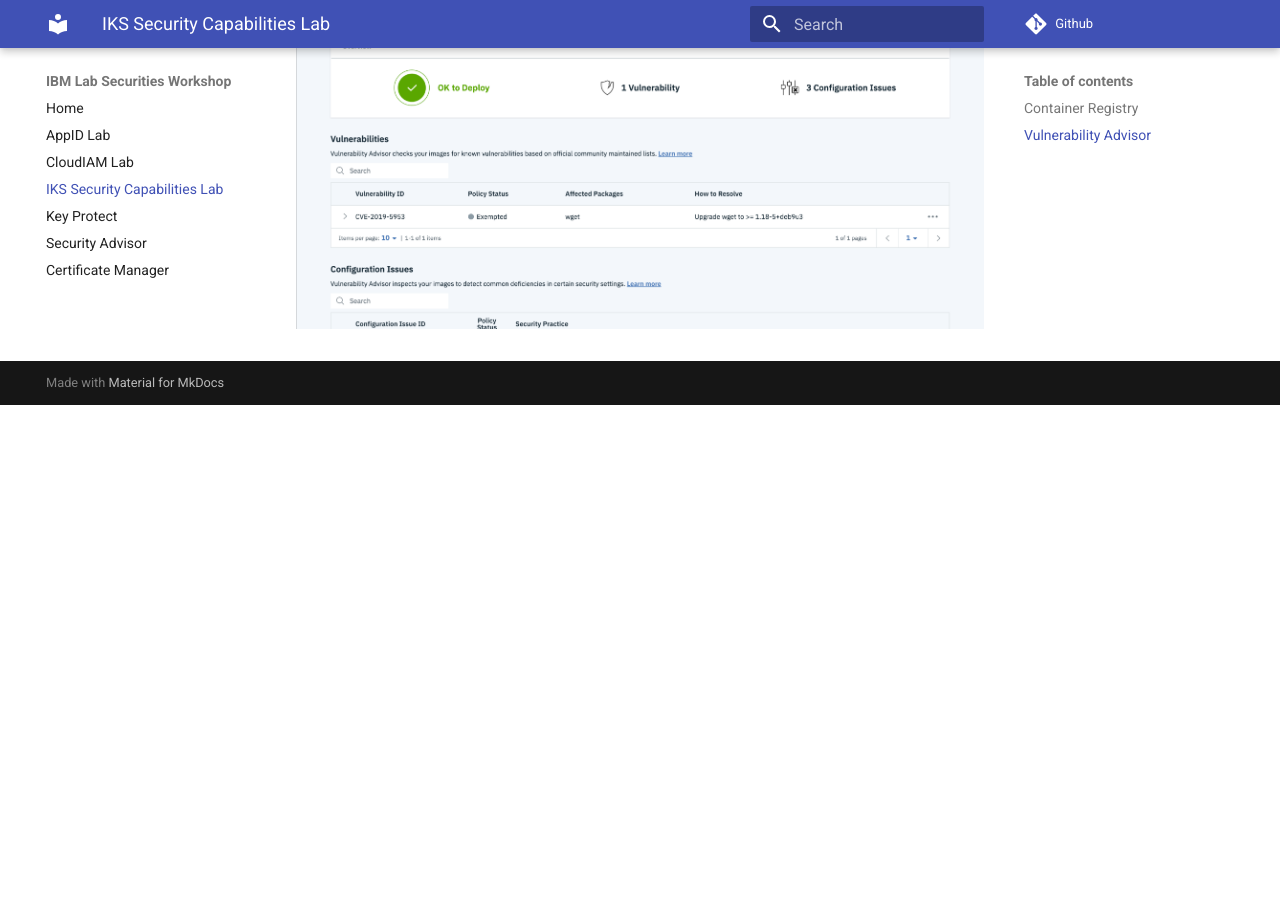
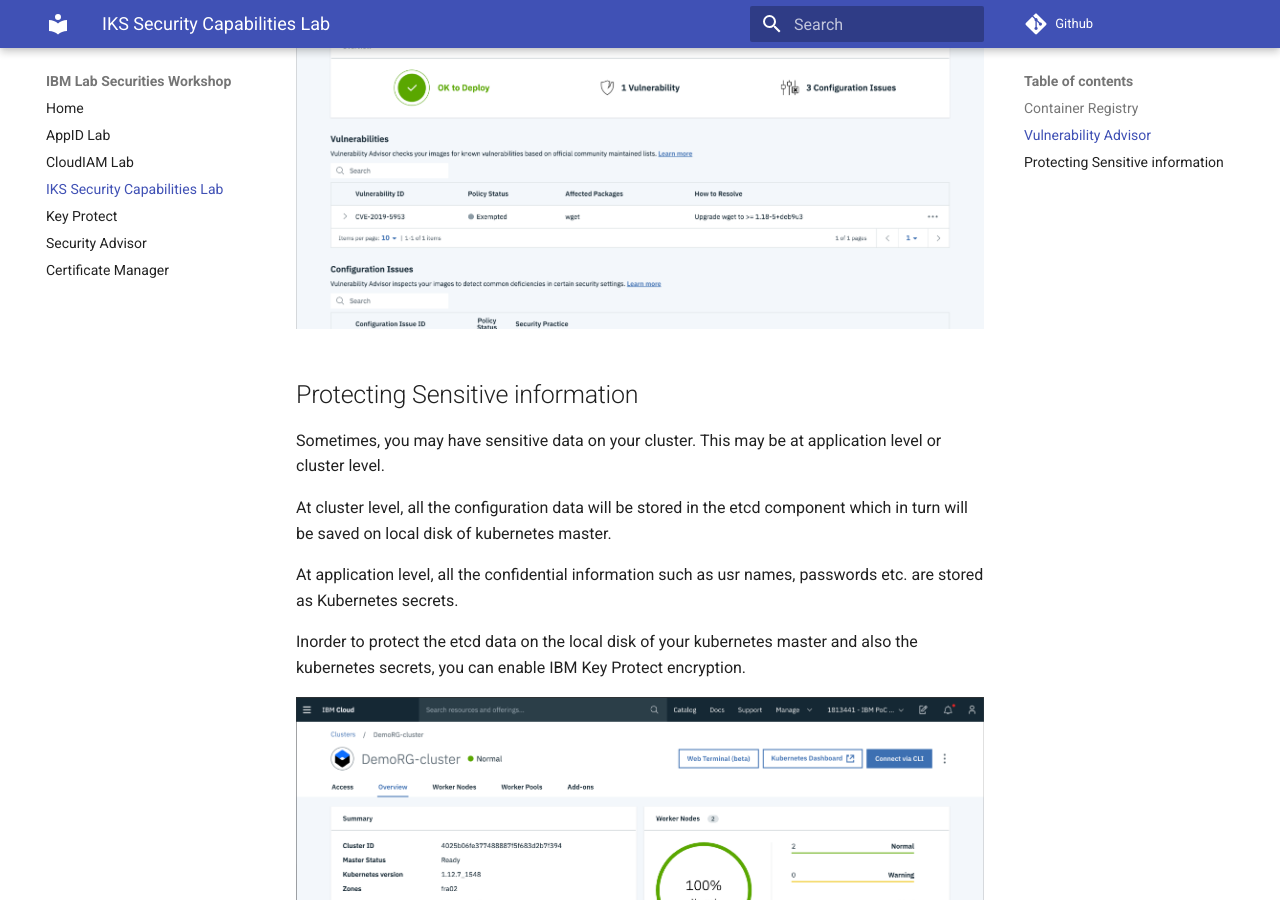
Before and after one commit to ibm-cloud-architecture/ibm-security-workshop, an MkDocs documentation site: the page built from docs/IKSSecurityCapabilities/README.md, in a window 1280 px wide and 900 px high, scrolled down 9292 px. Built offline with MkDocs 1.6.1 and Material for MkDocs 9.7.7, drawn with Linux system fonts in a browser that asks for light colours; before the commit the page ends 9697 px from its top, so only the background shows below that.

Commit message:
Protecting sensitive info

```diff
--- a/docs/IKSSecurityCapabilities/README.md
+++ b/docs/IKSSecurityCapabilities/README.md
@@ -95,3 +95,17 @@ Here, let us get the issue id of the vulnerability for the location service whic
 11. Once you create the exemption, go back to your issue. Since we added the exemption, it shows **OK to Deploy**.
 
 ![oktodeployVAexemption](oktodeployVAexemption.png)
+
+## Protecting Sensitive information
+
+Sometimes, you may have sensitive data on your cluster. This may be at application level or cluster level.
+
+At cluster level, all the configuration data will be stored in the etcd component which in turn will be saved on local disk of kubernetes master.
+
+At application level, all the confidential information such as usr names, passwords etc. are stored as Kubernetes secrets.
+
+Inorder to protect the etcd data on the local disk of your kubernetes master and also the kubernetes secrets, you can enable IBM Key Protect encryption.
+
+![keyProtectEncryption](keyProtectEncryption.png)
+
+![EnableSecretEncryption](EnableSecretEncryption.png)
```
Also changed, not shown: docs/IKSSecurityCapabilities/EnableSecretEncryption.png (added), docs/IKSSecurityCapabilities/keyProtectEncryption.png (added).
